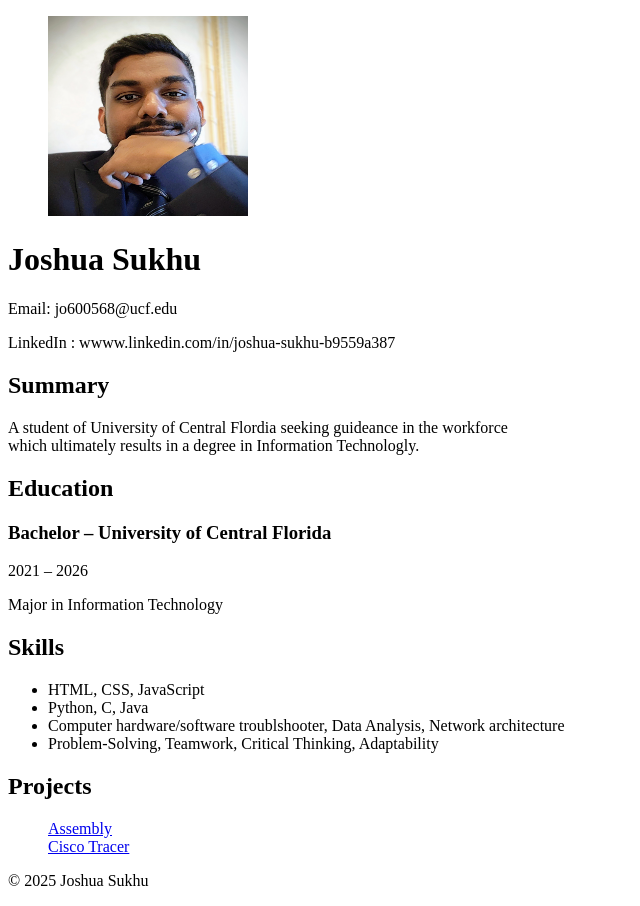
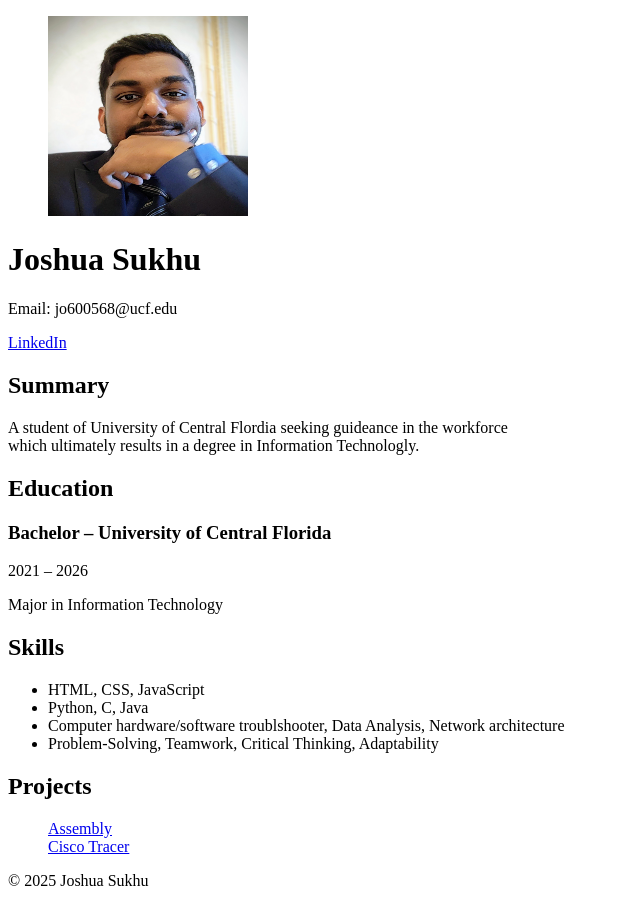
Before and after one commit to JoshSukhu/Resume, a plain HTML site: page index.html in a window 1280 px wide. Shown: the whole page, without its empty margins (0-640 px from the left). Drawn offline with Linux system fonts and the light colour scheme.

Commit message:
Update index.html

```diff
--- a/index.html
+++ b/index.html
@@ -16,7 +16,7 @@
     <h1>Joshua Sukhu</h1>
     <p>Email: jo600568@ucf.edu </p>
     <p>
-      LinkedIn : wwww.linkedin.com/in/joshua-sukhu-b9559a387
+      <a href="https://www.linkedin.com/in/joshua-sukhu-b9559a387/">LinkedIn</a>
     </p>
   </header>
 
```
